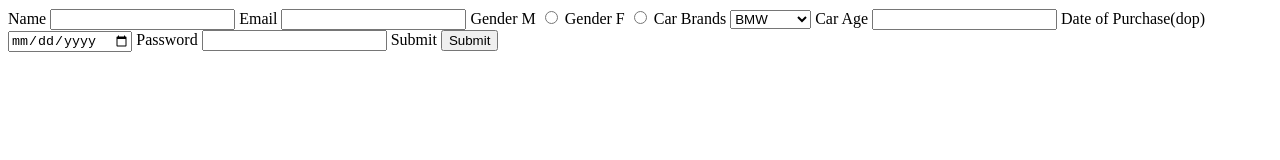
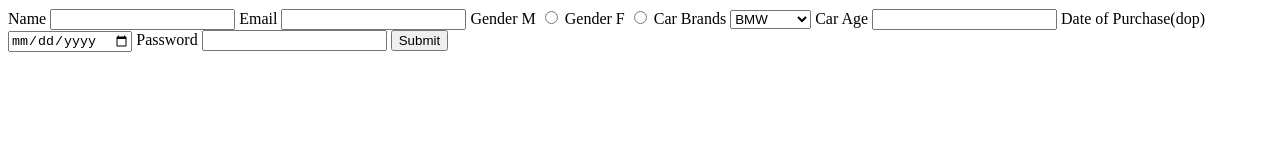
Before and after one commit to acciojob/car-insurance-form-sonukds, a website: page main.html in a window 1280 px wide. Drawn offline with Linux system fonts and the light colour scheme.

Commit message:
created a submission

```diff
--- a/main.html
+++ b/main.html
@@ -38,8 +38,8 @@
 		<label for="password">Password</label>
 			<input id="password" type="password" required>
 
-		<label for="submit">Submit</label>
-			<input id="submit" type="submit" required>
+		<button type="button">Submit</button>
+
 	</form>
 
     <script type="text/javascript" src="./script.js">
```
